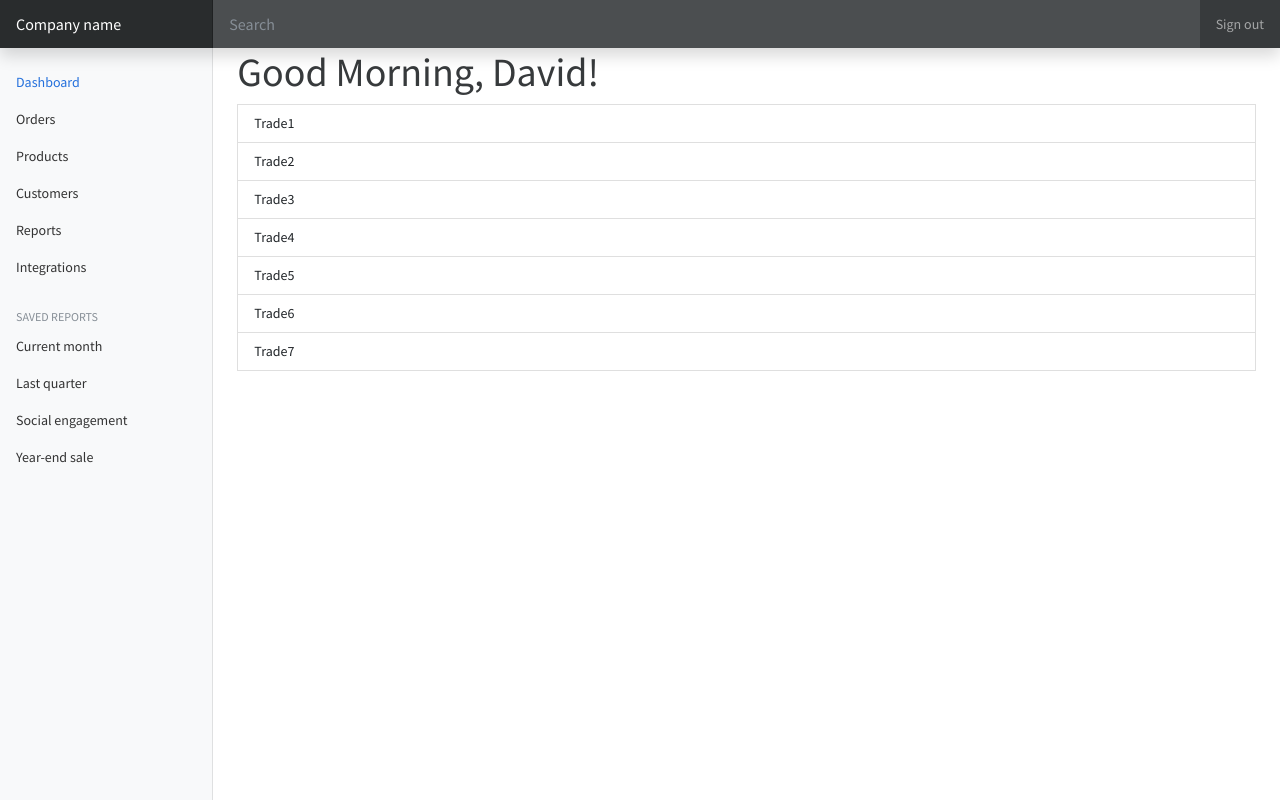
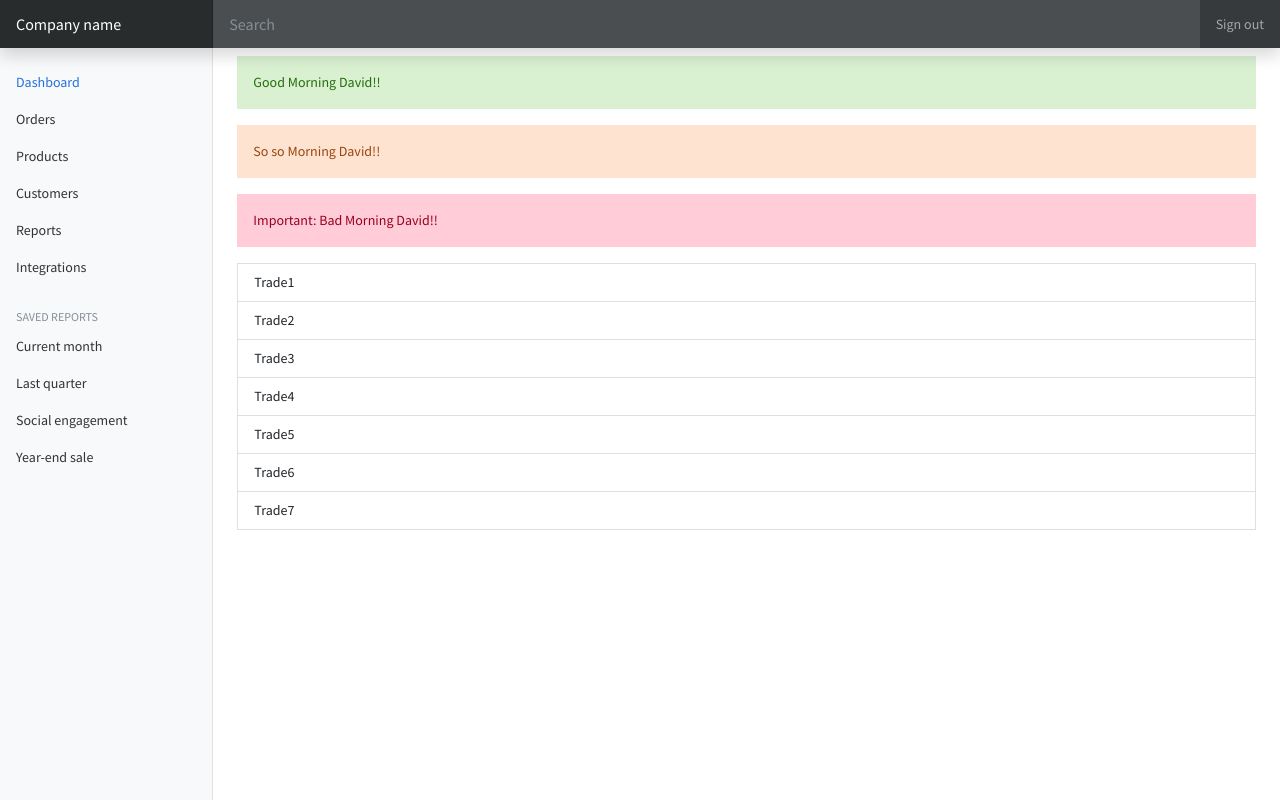
Before and after one commit to investmentresearchgroup/refactored-octo-robot, a Django app: page / in a window 1280 px wide. Run offline with Django 3.2, Linux system fonts and the light colour scheme; some libraries are stand-ins or nearby versions.

Commit message:
Added messaging system

```diff
--- a/portfolio-tracker-project/portfoliotracker/manage.py
+++ b/portfolio-tracker-project/portfoliotracker/manage.py
@@ -6,7 +6,7 @@ import sys
 
 def main():
     """Run administrative tasks."""
-    os.environ.setdefault('DJANGO_SETTINGS_MODULE', 'portfoliotracker.settings')
+    os.environ.setdefault("DJANGO_SETTINGS_MODULE", "portfoliotracker.settings")
     try:
         from django.core.management import execute_from_command_line
     except ImportError as exc:
@@ -18,5 +18,5 @@ def main():
     execute_from_command_line(sys.argv)
 
 
-if __name__ == '__main__':
+if __name__ == "__main__":
     main()
--- a/portfolio-tracker-project/portfoliotracker/portfoliotracker/settings.py
+++ b/portfolio-tracker-project/portfoliotracker/portfoliotracker/settings.py
@@ -14,6 +14,7 @@ from pathlib import Path
 
 # Build paths inside the project like this: BASE_DIR / 'subdir'.
 BASE_DIR = Path(__file__).resolve().parent.parent
+from django.contrib import messages
 
 
 # Quick-start development settings - unsuitable for production
@@ -126,3 +127,7 @@ STATIC_ROOT = BASE_DIR / "static"
 # https://docs.djangoproject.com/en/3.2/ref/settings/#default-auto-field
 
 DEFAULT_AUTO_FIELD = 'django.db.models.BigAutoField'
+
+MESSAGE_TAGS = {
+    messages.ERROR : "danger"
+}
--- a/portfolio-tracker-project/portfoliotracker/singleclient/views.py
+++ b/portfolio-tracker-project/portfoliotracker/singleclient/views.py
@@ -1,5 +1,9 @@
 from django.shortcuts import render
+from django.contrib import messages
 
 # Create your views here.
 def index(request):
+    messages.success(request, "Good Morning David!!")
+    messages.warning(request, "So so Morning David!!")
+    messages.error(request, "Bad Morning David!!")
     return render(request,"singleclient/index.html")
--- /dev/null
+++ b/portfolio-tracker-project/portfoliotracker/templates/partials/messages.html
@@ -0,0 +1,10 @@
+{% if messages %}
+<div class="messages mt-2">
+    {% for message in messages %}
+    <div{% if message.tags %} class="alert alert-sm alert-{{ message.tags }}"{% endif %}>
+        {% if message.level == DEFAULT_MESSAGE_LEVELS.ERROR %}Important: {% endif %}
+        {{ message }}
+    </div>
+    {% endfor %}
+</div>
+{% endif %}
--- a/portfolio-tracker-project/portfoliotracker/templates/singleclient/index.html
+++ b/portfolio-tracker-project/portfoliotracker/templates/singleclient/index.html
@@ -1,9 +1,7 @@
 {% extends 'base.html' %}
 
 {% block content %}
-
-    <h1>Good Morning, David! </h1>
-
+    {% include 'partials/messages.html' %}
     <ul class="list-group">
         <li class="list-group-item">Trade1</li>
         <li class="list-group-item">Trade2</li>
```
